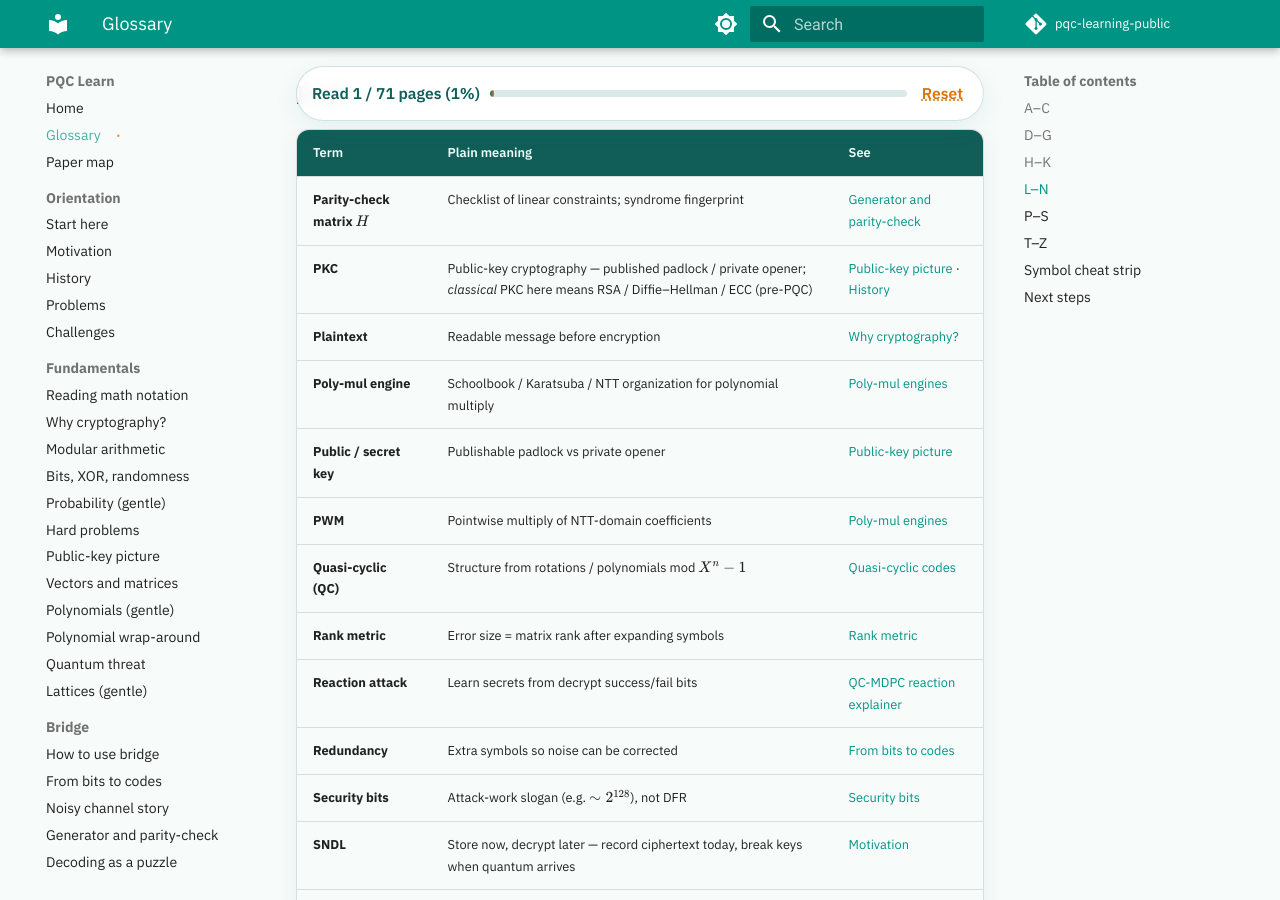
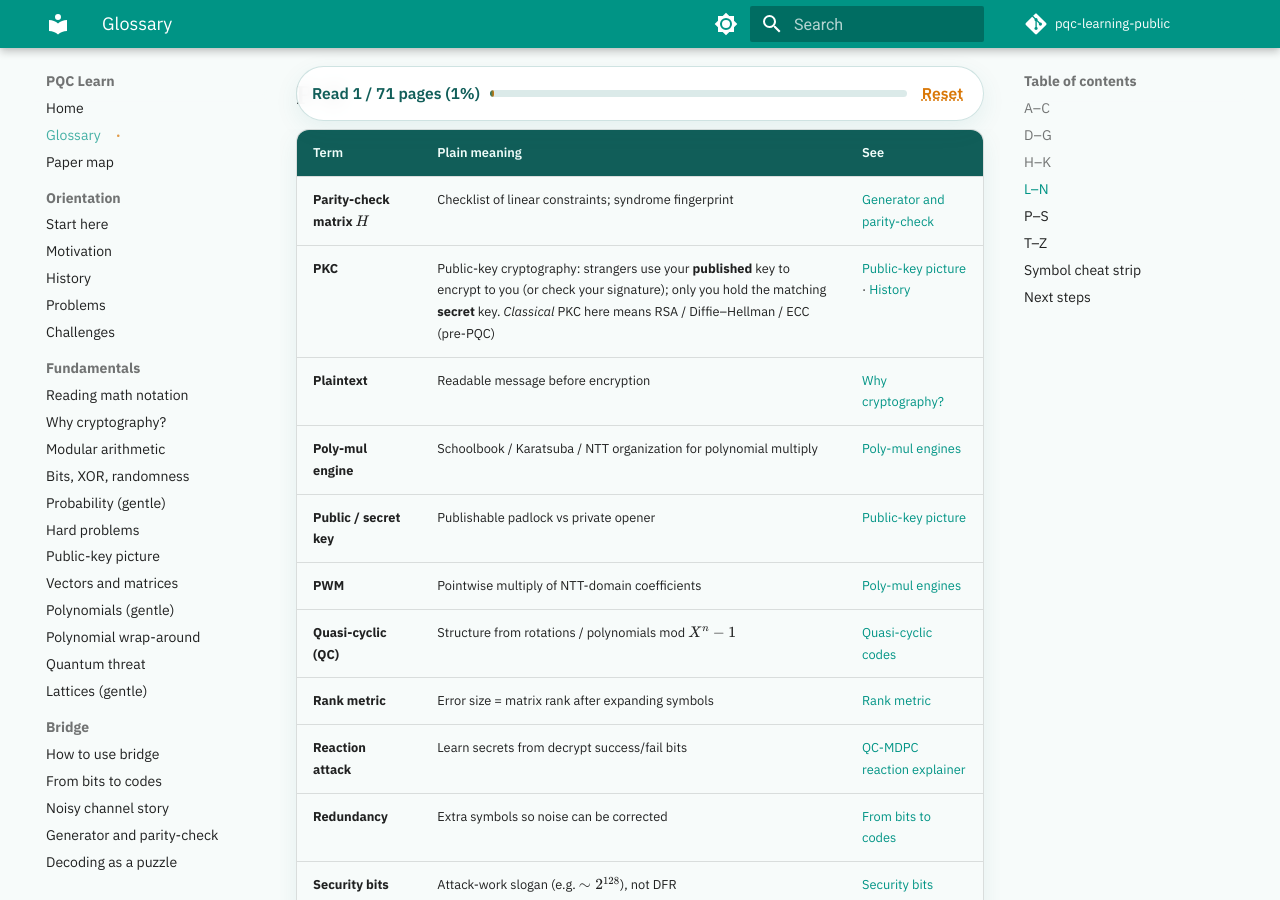
Before and after one commit to Post-Quantum-Cryptography-PQC/learning, an MkDocs documentation site: the page built from docs/glossary.md, in a window 1280 px wide and 900 px high, scrolled down 3339 px. Built offline with MkDocs 1.6.1 and Material for MkDocs 9.7.7, drawn with Linux system fonts in a browser that asks for light colours; comment, search, counter and statistics services are not loaded.

Commit message:
sync from pqc-learning-public@b655cc2

```diff
--- a/docs/glossary.md
+++ b/docs/glossary.md
@@ -73,7 +73,7 @@ A quick dictionary for this curriculum. Each entry is one or two sentences plus
 | Term | Plain meaning | See |
 |------|---------------|-----|
 | **Parity-check matrix $H$** | Checklist of linear constraints; syndrome fingerprint | [Generator and parity-check](bridge/generator-and-parity-check.md) |
-| <a id="pkc"></a>**PKC** | Public-key cryptography — published padlock / private opener; *classical* PKC here means RSA / Diffie–Hellman / ECC (pre-PQC) | [Public-key picture](fundamentals/public-key-picture.md) · [History](orientation/history.md) |
+| <a id="pkc"></a>**PKC** | Public-key cryptography: strangers use your **published** key to encrypt to you (or check your signature); only you hold the matching **secret** key. *Classical* PKC here means RSA / Diffie–Hellman / ECC (pre-PQC) | [Public-key picture](fundamentals/public-key-picture.md) · [History](orientation/history.md) |
 | **Plaintext** | Readable message before encryption | [Why cryptography?](fundamentals/why-cryptography.md) |
 | **Poly-mul engine** | Schoolbook / Karatsuba / NTT organization for polynomial multiply | [Poly-mul engines](concepts/poly-mul-engines.md) |
 | **Public / secret key** | Publishable padlock vs private opener | [Public-key picture](fundamentals/public-key-picture.md) |
```
